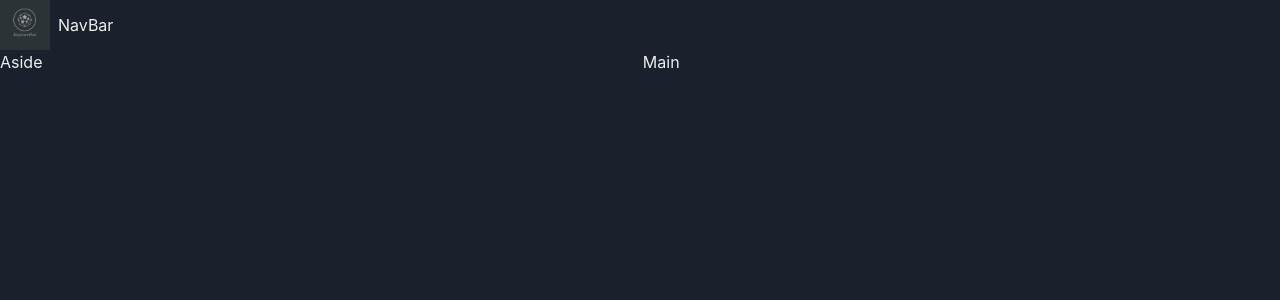
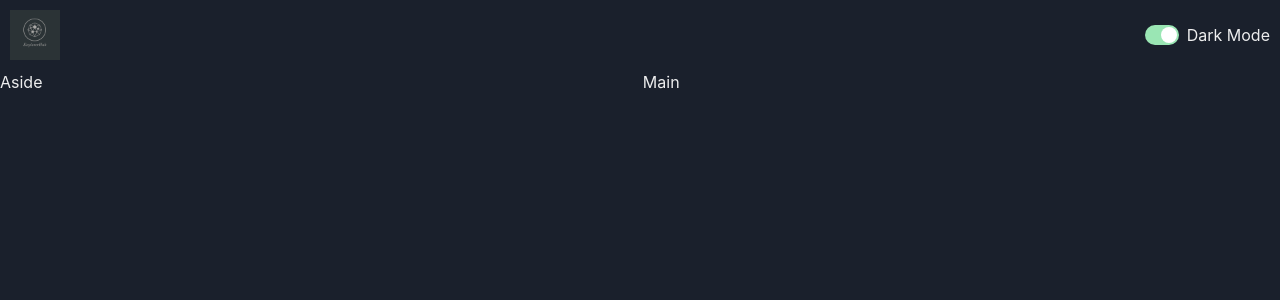
Before and after one commit to NateAra/GameFinder, a React (Vite) app in the folder game-finder/: page / in a window 1280 px wide. Shown: the top 300 px of the page. Built offline with nearby package versions, Linux system fonts and the light colour scheme.

Commit message:
Modified the navbar component to accommodate colormodeswitch

```diff
--- a/game-finder/src/components/NavBar.tsx
+++ b/game-finder/src/components/NavBar.tsx
@@ -1,13 +1,14 @@
-import { HStack, Image, Text } from "@chakra-ui/react"
-import logo from '../assets/logo.webp'
+import { HStack, Image } from "@chakra-ui/react";
+import logo from "../assets/logo.webp";
+import ColorModeSwitch from "./ColorModeSwitch";
 
 const NavBar = () => {
   return (
-    <HStack>
-        <Image src={logo} boxSize={'50px'} borderRadius={'1g'}/>
-        <Text>NavBar</Text>
+    <HStack justifyContent={'space-between'} padding={'10px'}>
+      <Image src={logo} boxSize={"50px"} borderRadius={"1g"} />
+      <ColorModeSwitch />
     </HStack>
-  )
-}
+  );
+};
 
-export default NavBar
+export default NavBar;
```
